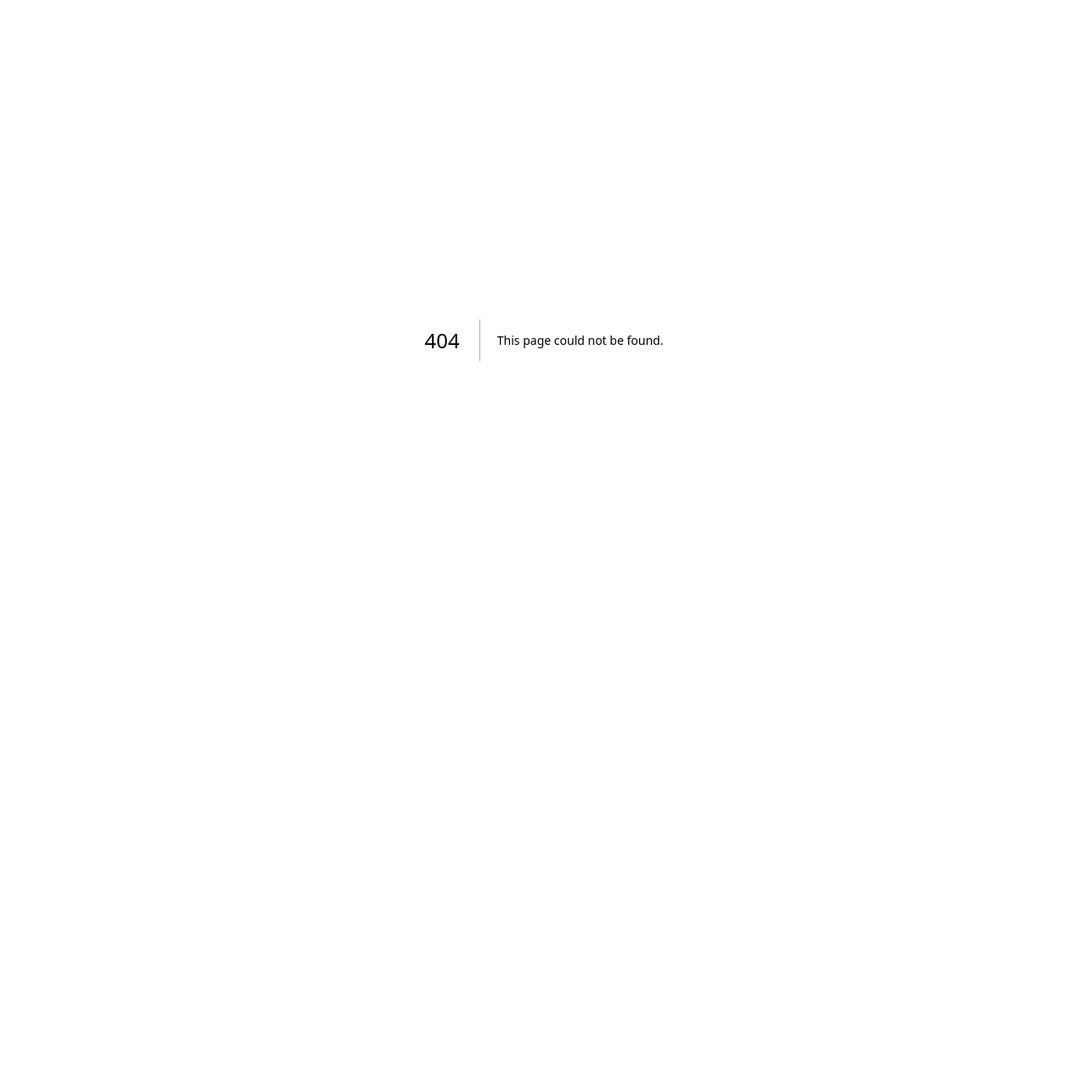
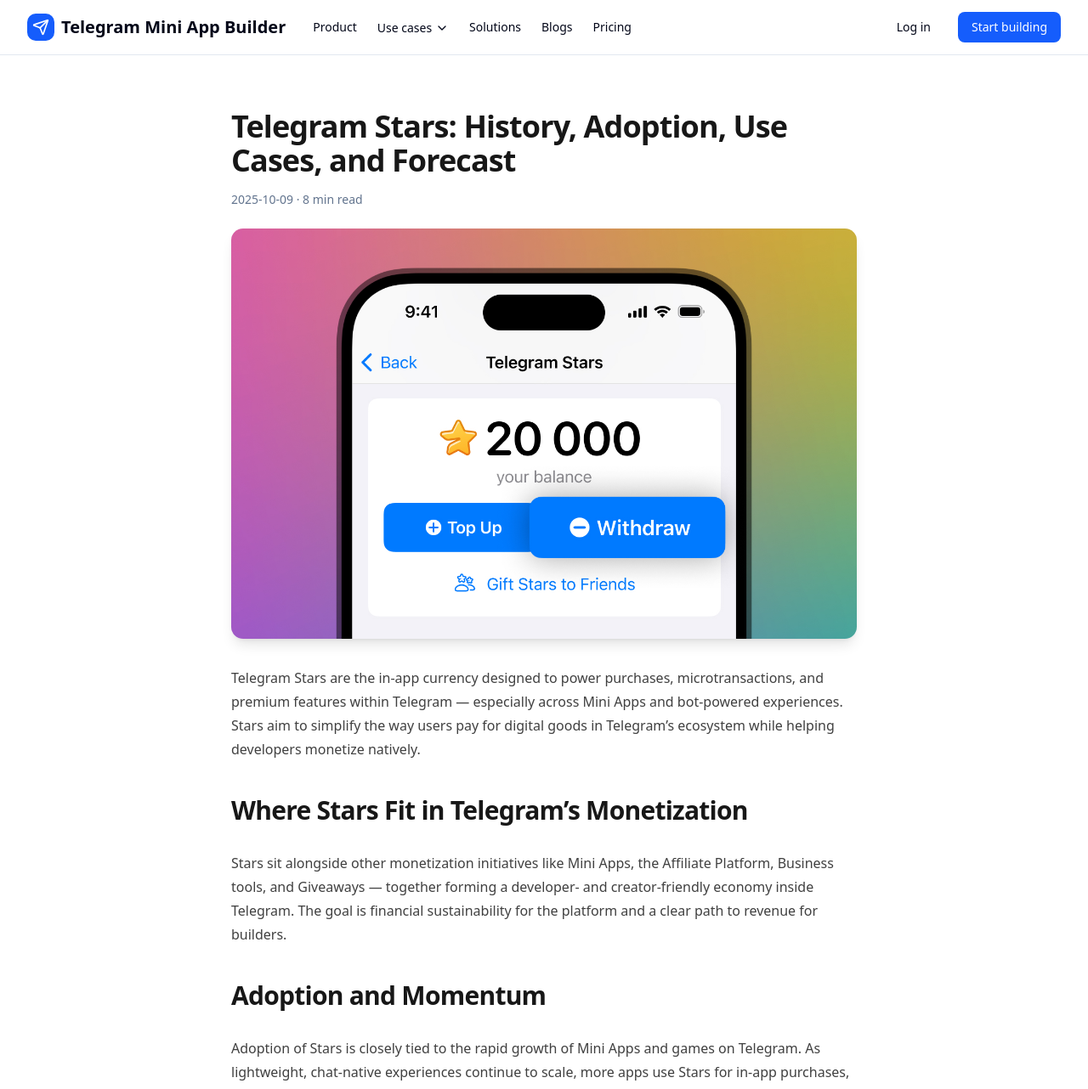
Before and after one commit to cmingxu/website, a Next.js app: page /blog/telegram-stars in a window 1280 px wide. Before the commit this address had no page. Shown: the top 1282 px of the page at 85% size. Before the commit the page ends 800 px from the top, so only its background shows below. Built offline with nearby package versions, Linux system fonts and the light colour scheme.

Commit message:
Blog: add Telegram Stars post with image; update blog index entries

```diff
--- a/app/(marketing)/blog/page.tsx
+++ b/app/(marketing)/blog/page.tsx
@@ -22,6 +22,16 @@
       date: "2025-10-07",
       image: "/pavel-durov.webp",
       imageAlt: "Pavel Durov",
+      readMinutes: 8,
+    },
+    {
+      slug: "telegram-stars",
+      title: "Telegram Stars: History, Adoption, Use Cases, and Forecast",
+      description:
+        "A practical overview of Telegram Stars — how it works, real-world adoption across Mini Apps, success stories, and what to expect next.",
+      date: "2025-10-09",
+      image: "/telegram-stars.jpg",
+      imageAlt: "Telegram Stars",
       readMinutes: 8,
     },
   ]
--- /dev/null
+++ b/app/(marketing)/blog/telegram-stars/page.tsx
@@ -0,0 +1,82 @@
+import Link from "next/link"
+import Image from "next/image"
+
+export const metadata = {
+  title: "Telegram Stars: History, Adoption, Use Cases, and Forecast",
+  description:
+    "A practical overview of Telegram Stars — what they are, how adoption is unfolding across Mini Apps, success stories, use cases, and what to expect next.",
+}
+
+export default function TelegramStarsPost() {
+  return (
+    <main className="container mx-auto px-4 py-16 max-w-3xl prose prose-neutral dark:prose-invert prose-headings:font-semibold prose-headings:tracking-tight prose-h1:text-3xl md:prose-h1:text-4xl prose-h1:mb-4 prose-h2:mt-10 prose-h2:text-2xl md:prose-h2:text-3xl prose-p:leading-7 prose-ul:list-disc prose-ol:list-decimal prose-li:leading-7 prose-a:text-blue-600 dark:prose-a:text-sky-400 prose-a:no-underline hover:prose-a:underline prose-code:bg-muted/60 prose-code:px-1.5 prose-code:py-0.5 prose-code:rounded-md prose-code:font-mono prose-pre:bg-muted/60 prose-pre:p-4 prose-pre:rounded-lg prose-blockquote:border-l prose-blockquote:pl-6 prose-blockquote:text-muted-foreground prose-blockquote:italic prose-img:rounded-lg">
+      <h1>Telegram Stars: History, Adoption, Use Cases, and Forecast</h1>
+      <div className="not-prose text-sm text-muted-foreground mb-6">{`2025-10-09 · 8 min read`}</div>
+      <figure className="not-prose mb-8">
+        <Image src="/telegram-stars.jpg" alt="Telegram Stars" width={1200} height={630} className="w-full rounded-xl shadow-lg" />
+      </figure>
+
+      <p>
+        Telegram Stars are the in-app currency designed to power purchases, microtransactions, and premium features within Telegram — especially across Mini Apps and bot-powered experiences. Stars aim to simplify the way users pay for digital goods in Telegram’s ecosystem while helping developers monetize natively.
+      </p>
+
+      <h2>Where Stars Fit in Telegram’s Monetization</h2>
+      <p>
+        Stars sit alongside other monetization initiatives like Mini Apps, the Affiliate Platform, Business tools, and Giveaways — together forming a developer- and creator-friendly economy inside Telegram. The goal is financial sustainability for the platform and a clear path to revenue for builders.
+      </p>
+
+      <h2>Adoption and Momentum</h2>
+      <p>
+        Adoption of Stars is closely tied to the rapid growth of Mini Apps and games on Telegram. As lightweight, chat-native experiences continue to scale, more apps use Stars for in-app purchases, unlocks, and rewards.
+      </p>
+      <p>
+        We’ve already seen fast-moving success stories in Mini Apps and games, with small teams shipping viral products and generating meaningful revenue in short windows — a sign that the ecosystem can reward speed and practical execution.
+      </p>
+
+      <h2>Success Stories</h2>
+      <ul>
+        <li>{`Indie developers launching Mini Apps in days — some achieving top-grossing ranks and six-figure revenue in under two weeks.`}</li>
+        <li>{`Tap-to-earn and casual games onboarding millions, using Stars and in-app rewards to drive engagement and retention.`}</li>
+        <li>{`Commerce flows inside chats — from digital goods to service packages — benefiting from frictionless, in-context payments.`}</li>
+      </ul>
+
+      <h2>Common Use Cases for Stars</h2>
+      <ul>
+        <li>Microtransactions for game mechanics, boosts, skins, and unlocks</li>
+        <li>Premium features in Mini Apps (e.g., advanced filters, extra storage, priority support)</li>
+        <li>Creator monetization (tips, paid content access, channel perks)</li>
+        <li>One-off purchases for digital goods and utility services</li>
+      </ul>
+
+      <h2>KOL and Community Perspectives</h2>
+      <p>
+        Founders and builders highlight Stars as part of a broader shift: Telegram is becoming an application platform where chat-first experiences can be launched, scaled, and monetized without traditional app store friction. Community sentiment emphasizes speed to market, low overhead, and direct access to audiences.
+      </p>
+
+      <h2>Forecast: What’s Next</h2>
+      <ul>
+        <li>{`Deeper integration of Stars with Mini Apps — more standardized patterns for pricing, bundles, and rewards.`}</li>
+        <li>{`Better tooling for analytics, attribution, and payouts — improving transparency for developers and creators.`}</li>
+        <li>{`Growth in commerce and services — as brands port key flows (catalog, checkout, account tools) directly into Telegram.`}</li>
+        <li>{`Expansion of creator use cases — tipping, memberships, and premium content within channels and communities.`}</li>
+      </ul>
+
+      <h2>Related: Mini Apps, TON, and the Wider Ecosystem</h2>
+      <p>
+        Stars complement Telegram’s broader ecosystem work: Mini Apps for native-feeling web experiences inside chats, and integrations with TON and payments for fast confirmations and global reach. Together, these pieces support practical business models inside Telegram.
+      </p>
+
+      <p>
+        Ready to explore more? Visit {" "}
+        <Link href="/" className="font-semibold hover:underline">
+          telegram-mini-app.dev
+        </Link>{" "}
+        for guides, templates, and implementation help — or reach out via email: {" "}
+        <a href="mailto:cming.xu@gmail.com" target="_blank" rel="noopener noreferrer" className="text-blue-600 hover:underline">
+          cming.xu@gmail.com
+        </a>
+        .
+      </p>
+    </main>
+  )
+}
```
Also changed, not shown: public/telegram-stars.jpg (added).
